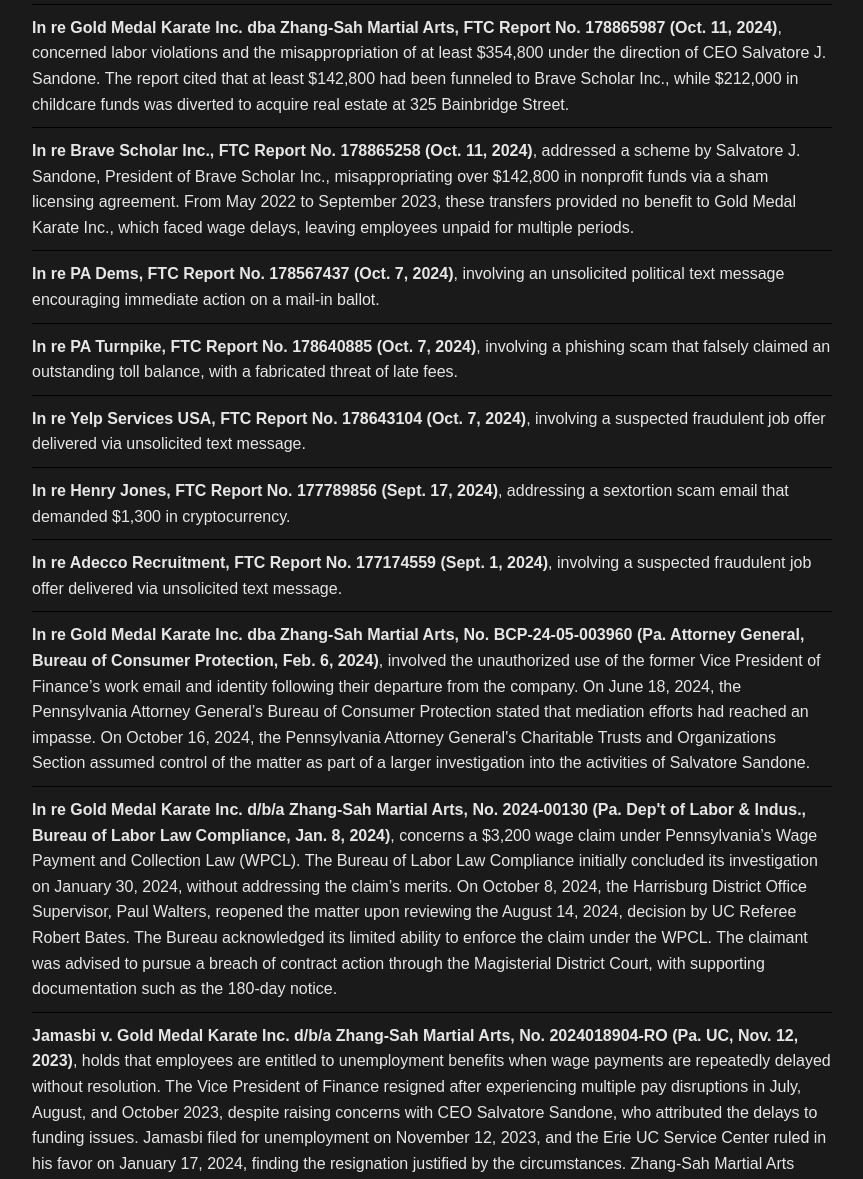
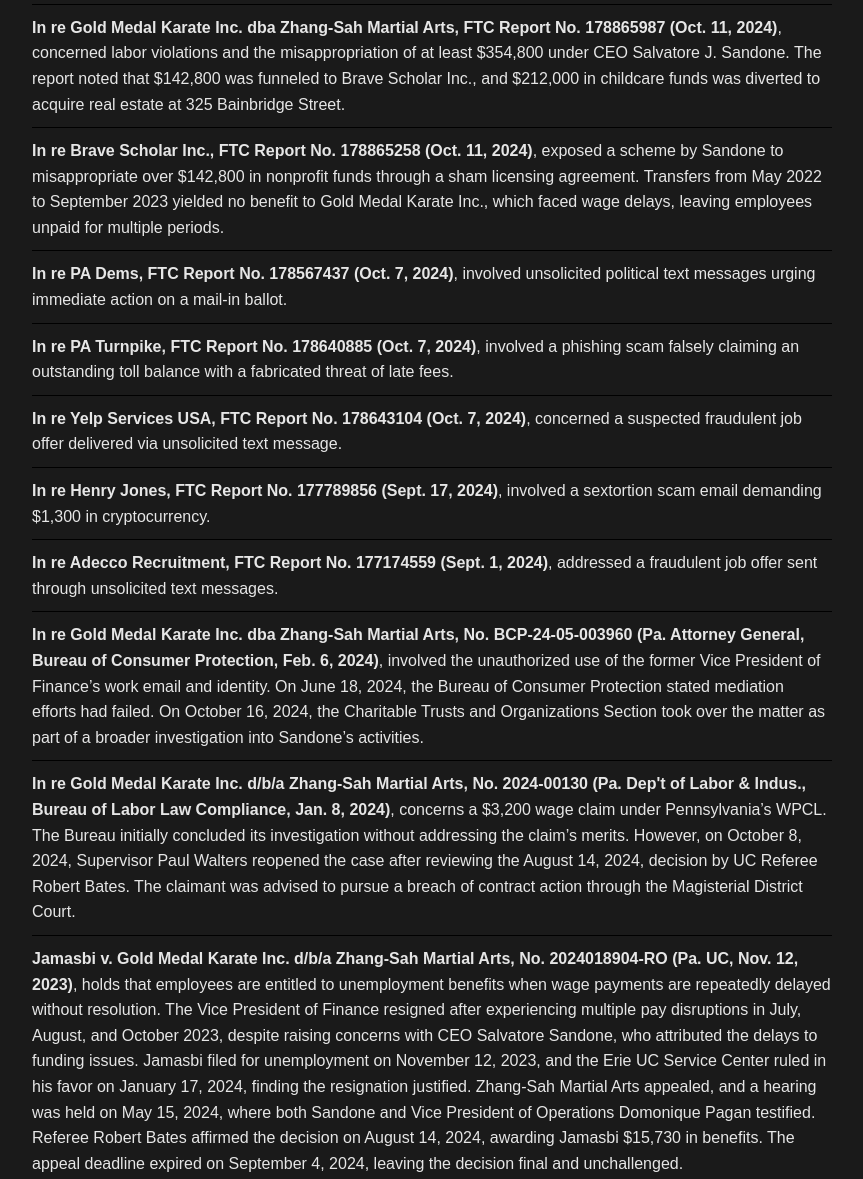
Before and after one commit to kianerfaan/personal-website, a plain HTML site: page casework.html in a window 1280 px wide. Shown: the part 358-1537 px from the top of the page, without its empty margins (208-1071 px from the left). Drawn offline with Linux system fonts and the light colour scheme.

Commit message:
Update casework.html

```diff
--- a/casework.html
+++ b/casework.html
@@ -30,53 +30,38 @@
             <h2>Casework</h2>
             <ul>
                 <div style="border-top: 1px solid #000; padding-top: 10px;">
-                <li><strong>In re Salvatore J. Sandone, Brave Scholar Inc., and Gold Medal Karate Inc. dba Zhang-Sah Martial Arts (Pa. Attorney General, Charitable Trusts and Organizations Section Oct. 11, 2024)</strong>, addresses financial mismanagement, self-dealing, and labor violations under Salvatore J. Sandone. Investigators became seized of the matter on October 16, 2024.
-</li>
-                <li>
+                    <li><strong>In re Salvatore J. Sandone, Brave Scholar Inc., and Gold Medal Karate Inc. dba Zhang-Sah Martial Arts (Pa. Attorney General, Charitable Trusts and Organizations Section Oct. 11, 2024)</strong>, addresses financial mismanagement, self-dealing, and labor violations under Salvatore J. Sandone. Investigators became seized of the matter on October 16, 2024.</li>
+                </div>
                 <div style="border-top: 1px solid #000; padding-top: 10px;">
-                    <strong>In re Gold Medal Karate Inc. dba Zhang-Sah Martial Arts, FTC Report No. 178865987 (Oct. 11, 2024)</strong>, concerned labor violations and the misappropriation of at least $354,800 under the direction of CEO Salvatore J. Sandone. The report cited that at least $142,800 had been funneled to Brave Scholar Inc., while $212,000 in childcare funds was diverted to acquire real estate at 325 Bainbridge Street.
-</li>
-                <li>
+                    <li><strong>In re Gold Medal Karate Inc. dba Zhang-Sah Martial Arts, FTC Report No. 178865987 (Oct. 11, 2024)</strong>, concerned labor violations and the misappropriation of at least $354,800 under CEO Salvatore J. Sandone. The report noted that $142,800 was funneled to Brave Scholar Inc., and $212,000 in childcare funds was diverted to acquire real estate at 325 Bainbridge Street.</li>
+                </div>
                 <div style="border-top: 1px solid #000; padding-top: 10px;">
-                    <strong>In re Brave Scholar Inc., FTC Report No. 178865258 (Oct. 11, 2024)</strong>, addressed a scheme by Salvatore J. Sandone, President of Brave Scholar Inc., misappropriating over $142,800 in nonprofit funds via a sham licensing agreement. From May 2022 to September 2023, these transfers provided no benefit to Gold Medal Karate Inc., which faced wage delays, leaving employees unpaid for multiple periods.
-</li>
-                <li>
+                    <li><strong>In re Brave Scholar Inc., FTC Report No. 178865258 (Oct. 11, 2024)</strong>, exposed a scheme by Sandone to misappropriate over $142,800 in nonprofit funds through a sham licensing agreement. Transfers from May 2022 to September 2023 yielded no benefit to Gold Medal Karate Inc., which faced wage delays, leaving employees unpaid for multiple periods.</li>
+                </div>
                 <div style="border-top: 1px solid #000; padding-top: 10px;">
-                    <strong>In re PA Dems, FTC Report No. 178567437 (Oct. 7, 2024)</strong>, involving an unsolicited political text message encouraging immediate action on a mail-in ballot.
-                </li>
-                <li>
+                    <li><strong>In re PA Dems, FTC Report No. 178567437 (Oct. 7, 2024)</strong>, involved unsolicited political text messages urging immediate action on a mail-in ballot.</li>
+                </div>
                 <div style="border-top: 1px solid #000; padding-top: 10px;">
-                    <strong>In re PA Turnpike, FTC Report No. 178640885 (Oct. 7, 2024)</strong>, involving a phishing scam that falsely claimed an outstanding toll balance, with a fabricated threat of late fees.
-                </li>
-                <li>
+                    <li><strong>In re PA Turnpike, FTC Report No. 178640885 (Oct. 7, 2024)</strong>, involved a phishing scam falsely claiming an outstanding toll balance with a fabricated threat of late fees.</li>
+                </div>
                 <div style="border-top: 1px solid #000; padding-top: 10px;">
-                    <strong>In re Yelp Services USA, FTC Report No. 178643104 (Oct. 7, 2024)</strong>, involving a suspected fraudulent job offer delivered via unsolicited text message.
-                </li>
-                <li>
+                    <li><strong>In re Yelp Services USA, FTC Report No. 178643104 (Oct. 7, 2024)</strong>, concerned a suspected fraudulent job offer delivered via unsolicited text message.</li>
+                </div>
                 <div style="border-top: 1px solid #000; padding-top: 10px;">
-                    <strong>In re Henry Jones, FTC Report No. 177789856 (Sept. 17, 2024)</strong>, addressing a sextortion scam email that demanded $1,300 in cryptocurrency.
-                </li>
-                <li>
+                    <li><strong>In re Henry Jones, FTC Report No. 177789856 (Sept. 17, 2024)</strong>, involved a sextortion scam email demanding $1,300 in cryptocurrency.</li>
+                </div>
                 <div style="border-top: 1px solid #000; padding-top: 10px;">
-                    <strong>In re Adecco Recruitment, FTC Report No. 177174559 (Sept. 1, 2024)</strong>, involving a suspected fraudulent job offer delivered via unsolicited text message.
-                </li>
-                <li>
+                    <li><strong>In re Adecco Recruitment, FTC Report No. 177174559 (Sept. 1, 2024)</strong>, addressed a fraudulent job offer sent through unsolicited text messages.</li>
+                </div>
                 <div style="border-top: 1px solid #000; padding-top: 10px;">
-                    <strong>In re Gold Medal Karate Inc. dba Zhang-Sah Martial Arts, No. BCP-24-05-003960 (Pa. Attorney General, Bureau of Consumer Protection, Feb. 6, 2024)</strong>, involved the unauthorized use of the former Vice President of Finance’s work email and identity following their departure from the company. On June 18, 2024, the Pennsylvania Attorney General’s Bureau of Consumer Protection stated that mediation efforts had reached an impasse. On October 16, 2024, the Pennsylvania Attorney General's Charitable Trusts and Organizations Section assumed control of the matter as part of a larger investigation into the activities of Salvatore Sandone.
+                    <li><strong>In re Gold Medal Karate Inc. dba Zhang-Sah Martial Arts, No. BCP-24-05-003960 (Pa. Attorney General, Bureau of Consumer Protection, Feb. 6, 2024)</strong>, involved the unauthorized use of the former Vice President of Finance’s work email and identity. On June 18, 2024, the Bureau of Consumer Protection stated mediation efforts had failed. On October 16, 2024, the Charitable Trusts and Organizations Section took over the matter as part of a broader investigation into Sandone’s activities.</li>
                 </div>
-                </li>
-<li>
                 <div style="border-top: 1px solid #000; padding-top: 10px;">
-        <strong>In re Gold Medal Karate Inc. d/b/a Zhang-Sah Martial Arts, No. 2024-00130 (Pa. Dep't of Labor & Indus., Bureau of Labor Law Compliance, Jan. 8, 2024)</strong>,
-        concerns a $3,200 wage claim under Pennsylvania’s Wage Payment and Collection Law (WPCL). The Bureau of Labor Law Compliance initially concluded its investigation on January 30, 2024, without addressing the claim’s merits. On October 8, 2024, the Harrisburg District Office Supervisor, Paul Walters, reopened the matter upon reviewing the August 14, 2024, decision by UC Referee Robert Bates. The Bureau acknowledged its limited ability to enforce the claim under the WPCL. The claimant was advised to pursue a breach of contract action through the Magisterial District Court, with supporting documentation such as the 180-day notice.
+                    <li><strong>In re Gold Medal Karate Inc. d/b/a Zhang-Sah Martial Arts, No. 2024-00130 (Pa. Dep't of Labor & Indus., Bureau of Labor Law Compliance, Jan. 8, 2024)</strong>, concerns a $3,200 wage claim under Pennsylvania’s WPCL. The Bureau initially concluded its investigation without addressing the claim’s merits. However, on October 8, 2024, Supervisor Paul Walters reopened the case after reviewing the August 14, 2024, decision by UC Referee Robert Bates. The claimant was advised to pursue a breach of contract action through the Magisterial District Court.</li>
                 </div>
-</li>
-                <li>
                 <div style="border-top: 1px solid #000; padding-top: 10px;">
-        <strong>Jamasbi v. Gold Medal Karate Inc. d/b/a Zhang-Sah Martial Arts, No. 2024018904-RO (Pa. UC, Nov. 12, 2023)</strong>,
-        holds that employees are entitled to unemployment benefits when wage payments are repeatedly delayed without resolution. The Vice President of Finance resigned after experiencing multiple pay disruptions in July, August, and October 2023, despite raising concerns with CEO Salvatore Sandone, who attributed the delays to funding issues. Jamasbi filed for unemployment on November 12, 2023, and the Erie UC Service Center ruled in his favor on January 17, 2024, finding the resignation justified by the circumstances. Zhang-Sah Martial Arts appealed, but after a May 15, 2024, hearing attended by Sandone and Domonique Pagan, Referee Robert Bates affirmed the decision on August 14, 2024, awarding $15,730 in benefits. The deadline to appeal lapsed on September 4, 2024, leaving the referee’s decision final and unchallenged.
+                    <li><strong>Jamasbi v. Gold Medal Karate Inc. d/b/a Zhang-Sah Martial Arts, No. 2024018904-RO (Pa. UC, Nov. 12, 2023)</strong>, holds that employees are entitled to unemployment benefits when wage payments are repeatedly delayed without resolution. The Vice President of Finance resigned after experiencing multiple pay disruptions in July, August, and October 2023, despite raising concerns with CEO Salvatore Sandone, who attributed the delays to funding issues. Jamasbi filed for unemployment on November 12, 2023, and the Erie UC Service Center ruled in his favor on January 17, 2024, finding the resignation justified. Zhang-Sah Martial Arts appealed, and a hearing was held on May 15, 2024, where both Sandone and Vice President of Operations Domonique Pagan testified. Referee Robert Bates affirmed the decision on August 14, 2024, awarding Jamasbi $15,730 in benefits. The appeal deadline expired on September 4, 2024, leaving the decision final and unchallenged.</li>
                 </div>
-</li>
             </ul>
         </section>
     </main>
```
Lines whose indentation alone changed are shown as unchanged.
